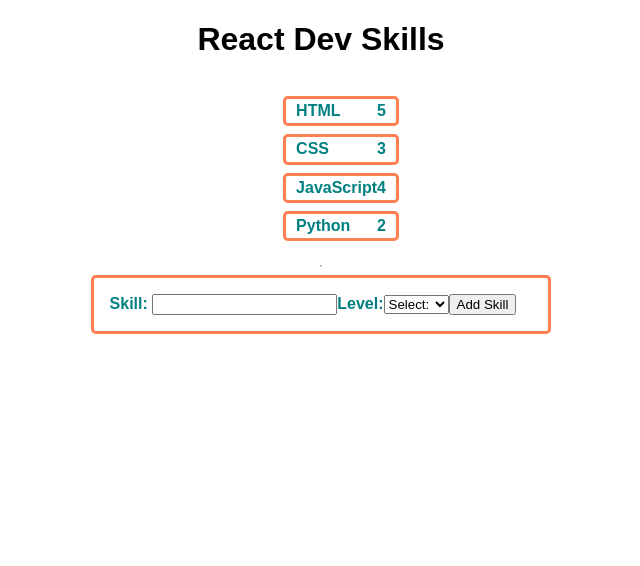
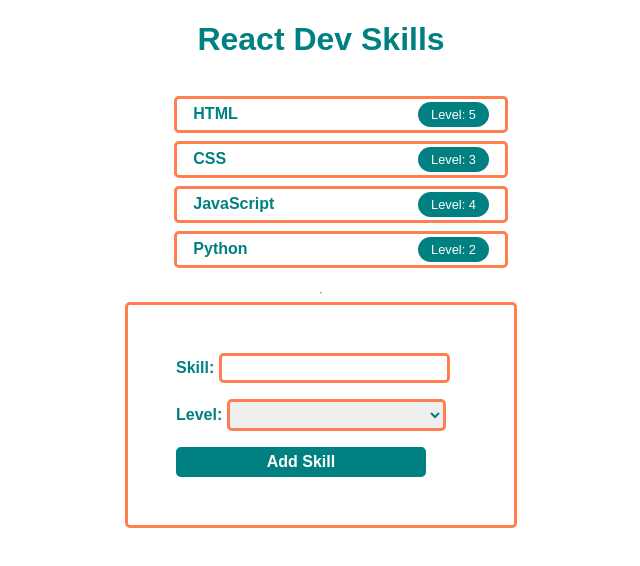
Before and after one commit to Piquant95/react-dev-skills, a React (Create React App) app: page / in a window 1280 px wide. Shown: the top 566 px of the page, without its empty margins (319-959 px from the left). Built offline with nearby package versions, Linux system fonts and the light colour scheme.

Commit message:
part 3 complete

```diff
--- a/src/App.css
+++ b/src/App.css
@@ -4,6 +4,8 @@
   display: flex;
   flex-direction: column;
   align-items: center;
+  color: teal;
+
 }
 
 .padding-0 {
--- a/src/NewSkillForm.css
+++ b/src/NewSkillForm.css
@@ -9,11 +9,11 @@
   text-align: left;
   border: 0.2rem solid coral;
   border-radius: 0.3rem;
-    padding: 1rem;
+  padding: 3rem;
 }
 
-  .NewSkillForm > input,
-  .NewSkillForm > select {
+.NewSkillForm  input,
+.NewSkillForm  select {
   font-size: 1rem;
   font-weight: bold;
   color: teal;
@@ -23,7 +23,7 @@
   outline: none;
 }
 
-  .NewSkillForm > button {
+.NewSkillForm  button {
   grid-column: span 2;
   font-size: 1rem;
   font-weight: bold;
@@ -32,4 +32,13 @@
   background-color: teal;
   border: 0.2rem solid teal;
   border-radius: 0.3rem;
+  width: 250px;
+  margin-top: 1rem;
 }
+
+#select{
+  margin-top: 1rem;
+  width: 80%;
+
+
+}
--- a/src/NewSkillForm.jsx
+++ b/src/NewSkillForm.jsx
@@ -5,20 +5,23 @@ function NewSkillForm() {
     return (
 <div className='NewSkillForm'>
             <form>
+                <div>
                 <label for="input">Skill: </label>
                 <input type="text" id="input" name="input" />
+                </div>
+                <div className='LevelOption'>
+                <label for="select">Level: </label>
+                <select id="select" name="select">
+                    <option value=""></option>
+                    <option value="option1">1</option>
+                    <option value="option2">2</option>
+                    <option value="option3">3</option>
+                    <option value="option3">4</option>
+                    <option value="option3">5</option>
+                </select>
+                </div>
 
-                <label for="select">Level:</label>
-                <select id="select" name="select">
-                    <option value="">Select:</option>
-                    <option value="option1">Level 1</option>
-                    <option value="option2">Level 2</option>
-                    <option value="option3">Level 3</option>
-                    <option value="option3">Level 4</option>
-                    <option value="option3">Level 5</option>
-                </select>
-
-                <button type="submit">Add Skill</button>
+                <button type="submit" id="addSkill">Add Skill</button>
             </form>
         </div>
     );
--- a/src/SkillList.jsx
+++ b/src/SkillList.jsx
@@ -1,6 +1,5 @@
 import React from 'react';
 import SkillListItem from './SkillListItem';
-import SkillListItem2 from './SkillListItem2';
 
 
 function SkillList(props) {
@@ -10,7 +9,7 @@ function SkillList(props) {
           <ul>
               {props.skills.map((skill, idx) => (
                 <SkillListItem skill={skill} key={idx + skill} />
-                // <SkillListItem2 skill={skill} key={idx + skill} />
+
               ))}
 
           </ul>
--- a/src/SkillListItem.css
+++ b/src/SkillListItem.css
@@ -3,7 +3,7 @@
     justify-content: space-between;
     align-items: center;
     margin: 0.5rem;
-    padding: 0.2rem 0.6rem;
+    padding: 0.2rem 1rem;
     border: 0.2rem solid coral;
     border-radius: 0.3rem;
     list-style: none;
@@ -12,8 +12,8 @@
     font-weight: bold;
   }
 
-  .SkillListItem > .level {
-    margin-left: 5rem;
+  .SkillListItem div:last-child{
+    margin-left: 9rem;
     padding: 0.3rem 0.8rem;
     color: white;
     background-color: teal;
--- a/src/SkillListItem.jsx
+++ b/src/SkillListItem.jsx
@@ -6,11 +6,10 @@ import "./SkillListItem.css"
 function SkillListItem(props) {
   const {name, level} = props.skill
   return (
-    <div className="SkillListItem">
-      <li>{name}</li>
-      <li>{level}</li>
-
-    </div>
+    <li className="SkillListItem">
+        <div>{name}</div>
+        <div>Level: {level}</div>
+      </li>
   );
 }
 
```
Also changed, not shown: src/SkillListItem2.jsx (deleted). Lines whose indentation alone changed are shown as unchanged.
